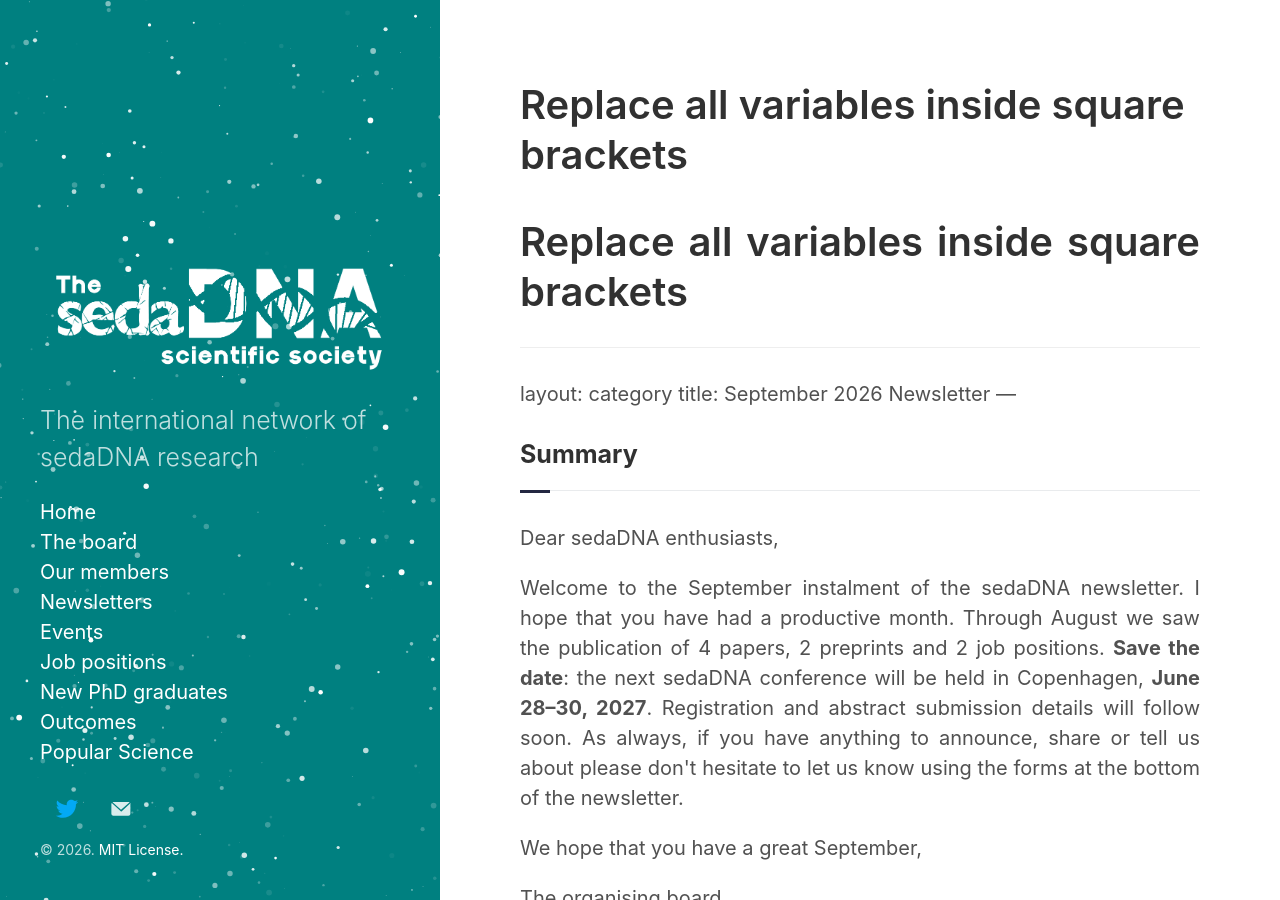
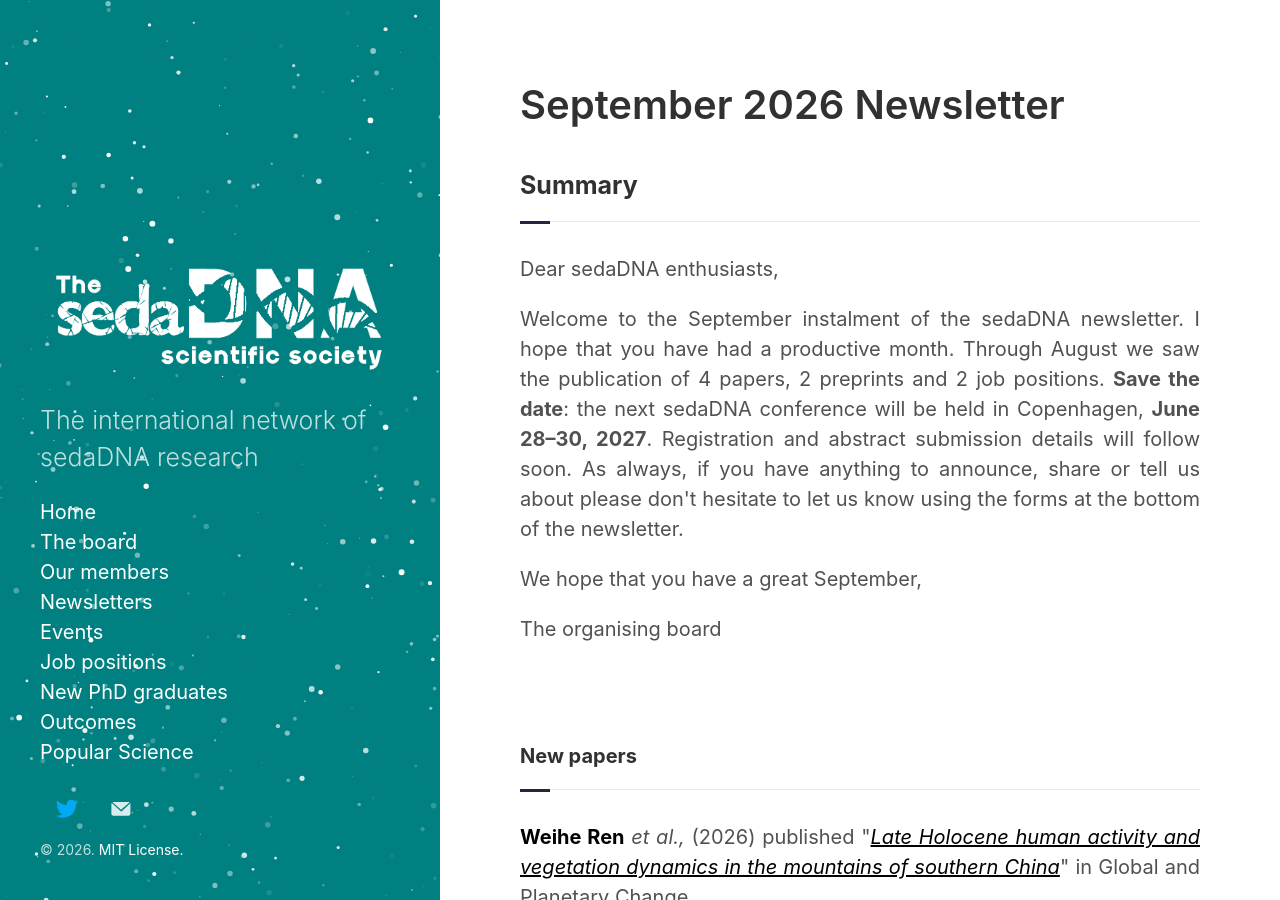
Before and after one commit to sedadna/sedadna.github.io, a Jekyll site: the page built from category/news/26-09.md, in a window 1280 px wide and 900 px high. Built offline with Jekyll 4.4.1, drawn with Linux system fonts in a browser that asks for light colours; our own code applies the rules of GitHub Pages for plain Markdown files.

Commit message:
Update 26-09.md

```diff
--- a/category/news/26-09.md
+++ b/category/news/26-09.md
@@ -1,4 +1,3 @@
-# Replace all variables inside square brackets
 ---
 layout: category
 title: September 2026 Newsletter
```
